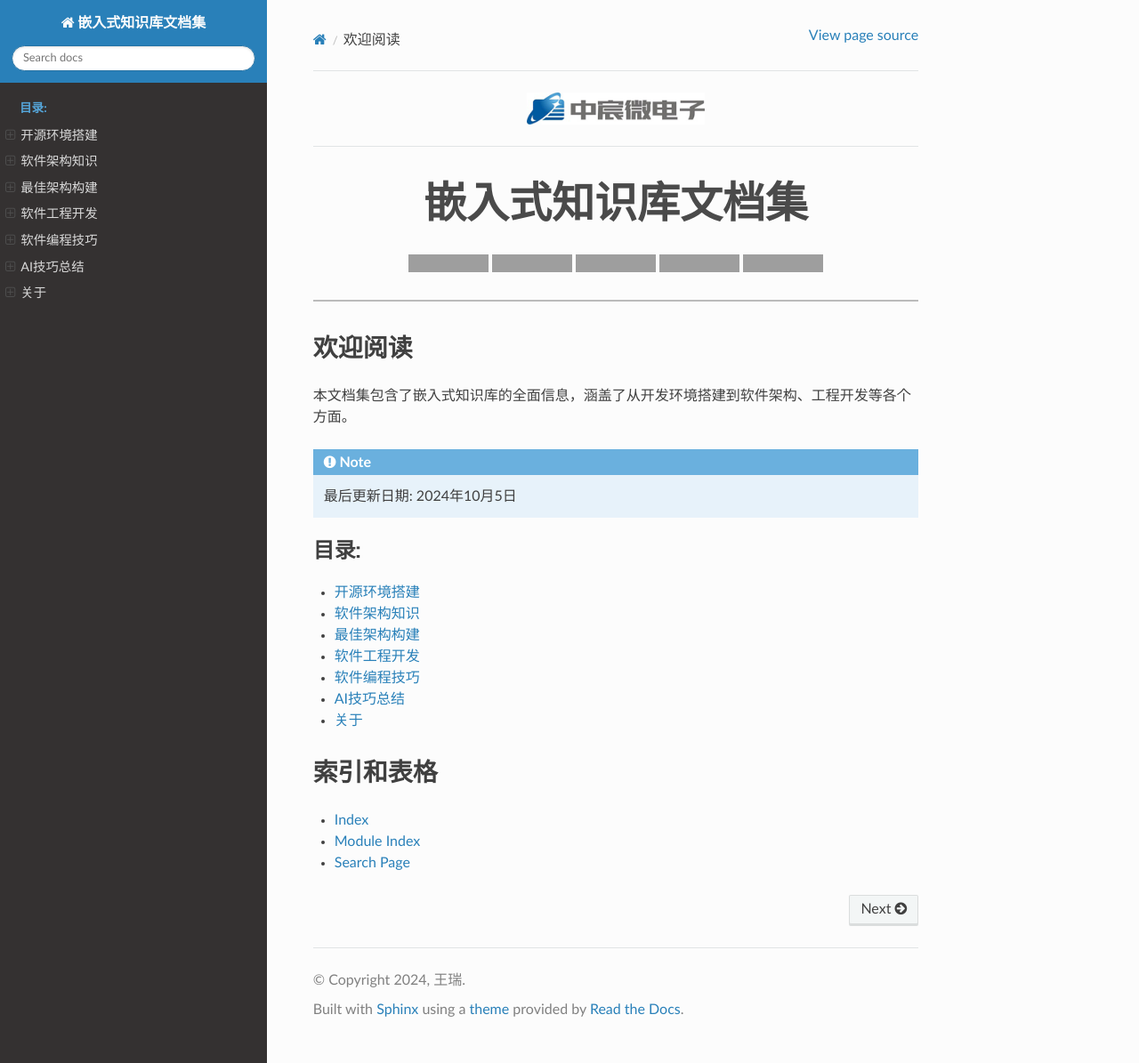
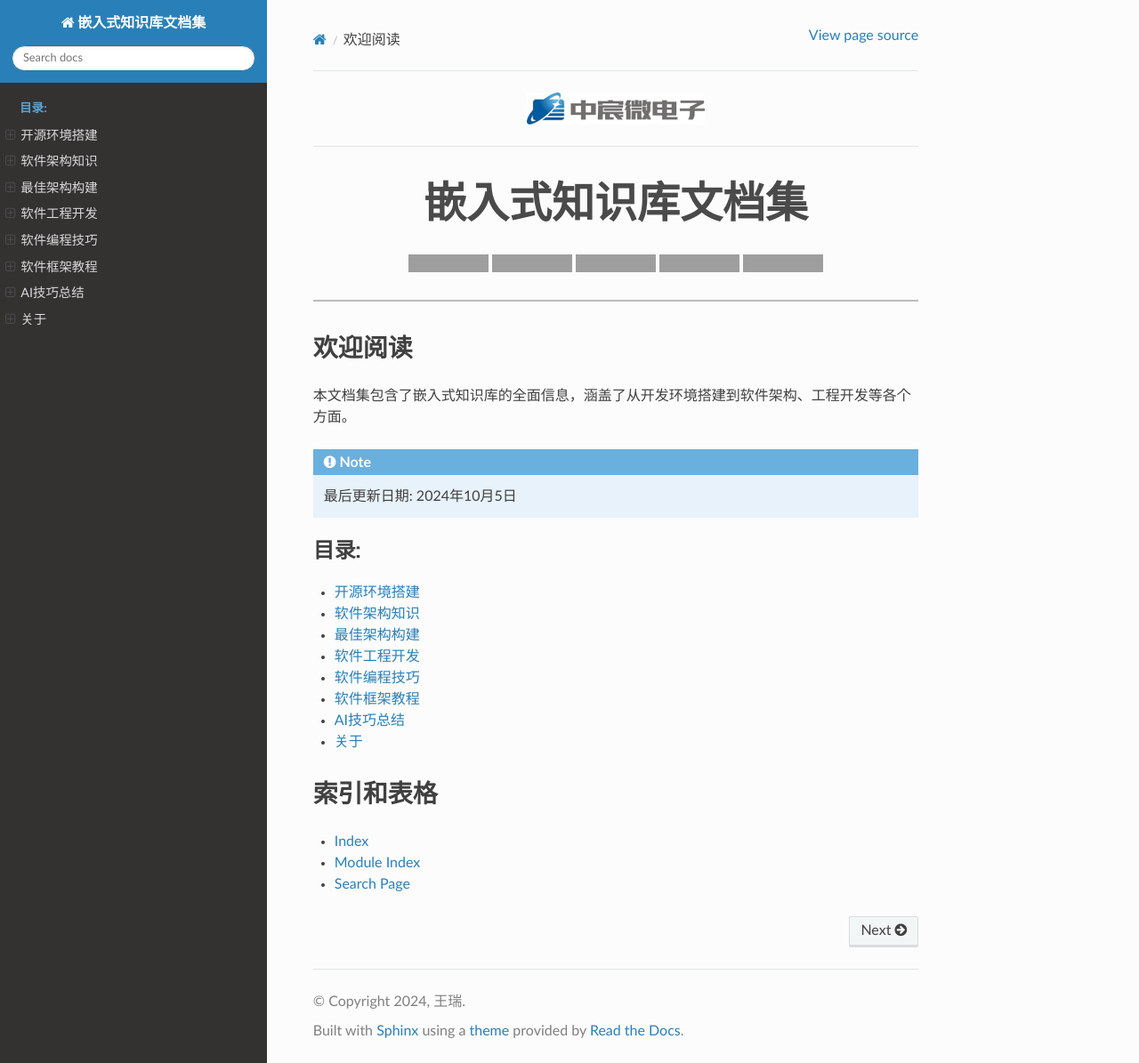
Before and after one commit to ruiwarn/rui_docs, a Sphinx documentation site: the page built from source/index.rst, in a window 1280 px wide and 1195 px high. Shown: the whole window at 89% size. Built offline with Sphinx 7.4.7 and the Read the Docs theme 3.1.0, drawn with Linux system fonts in a browser that asks for light colours; grey boxes are pictures that could not be loaded.

Commit message:
✨feat(index): 添加软件框架教程链接

```diff
--- a/source/index.rst
+++ b/source/index.rst
@@ -59,6 +59,7 @@
    最佳架构构建/index
    软件工程流程/index
    软件编程技巧/index
+   软件框架教程/index
    AI技巧总结/index
    about
 
```
